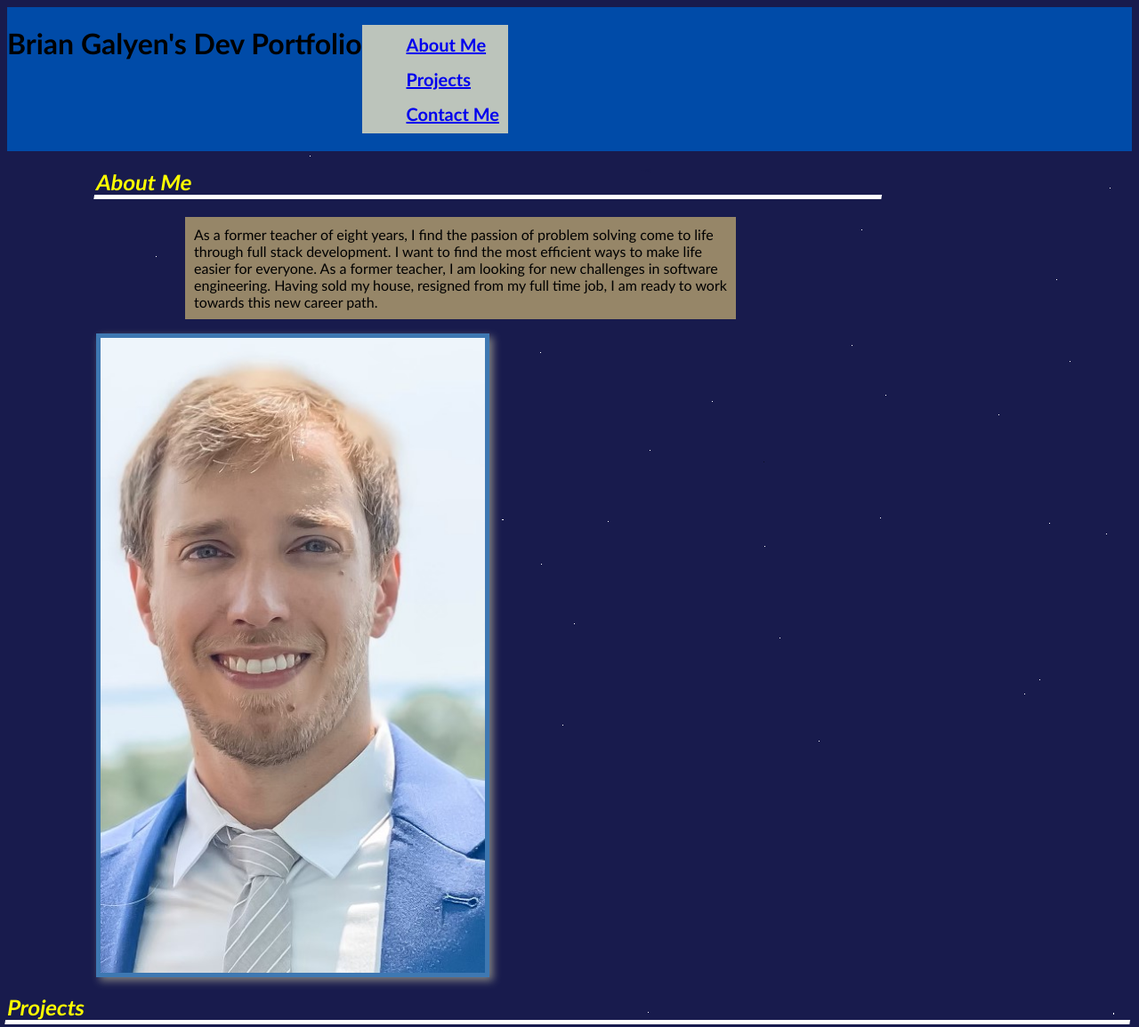
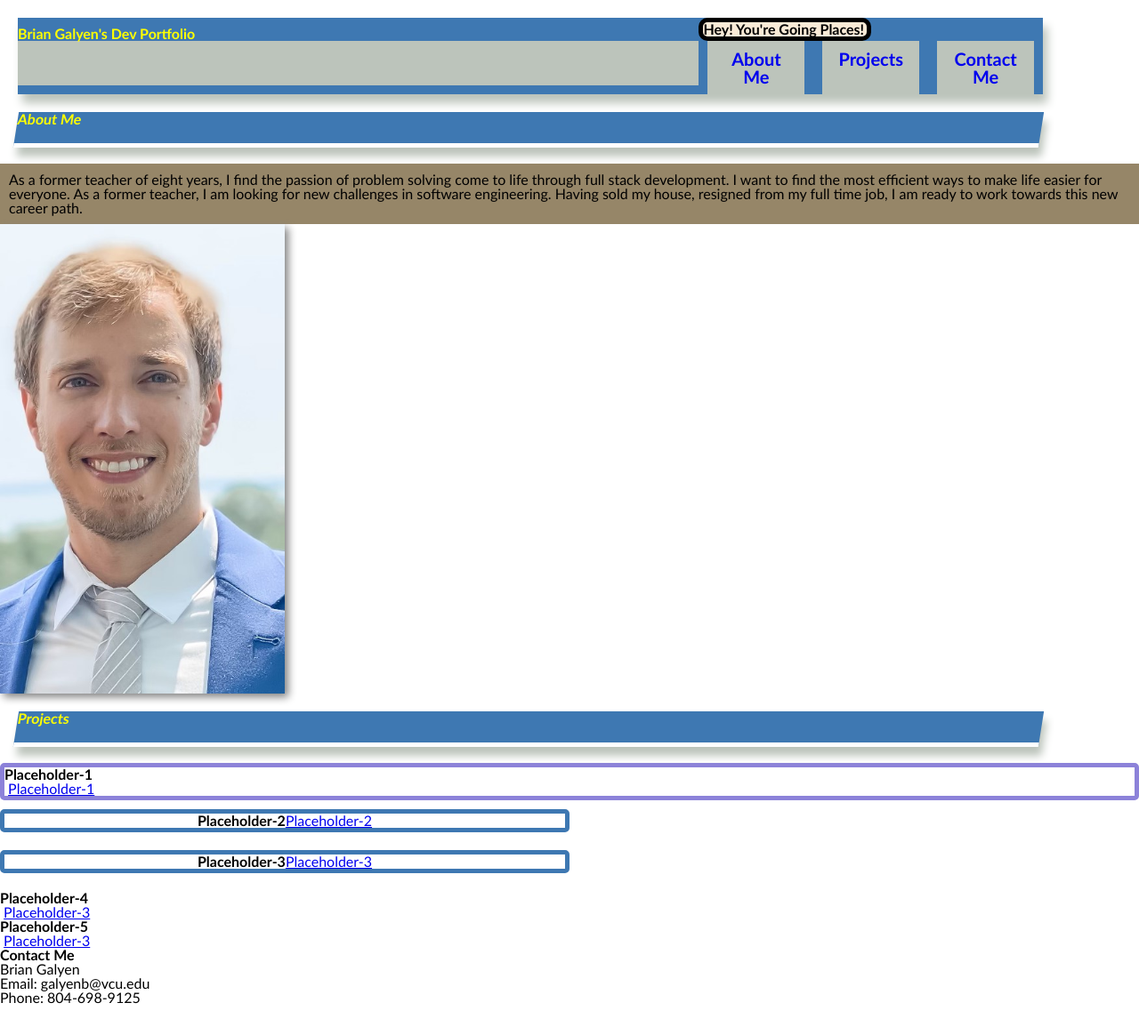
Before and after one commit to SeeYouThursday/Brian-Developer-Portfolio-C2, a plain HTML site: page index.html in a window 1280 px wide. Shown: the top 1155 px of the page at 89% size. After the commit the page ends 1131 px from the top, so only its background shows below. Drawn offline with Linux system fonts and the light colour scheme; files that its build step writes are made by us from their sources.

Commit message:
fixed flex in header - to do: fix layout of aside and main page

```diff
--- /dev/null
+++ b/css/reset.css
@@ -0,0 +1,29 @@
+* {
+  margin: 0;
+  padding: 0;
+  box-sizing: border-box;
+}
+
+html {
+  height: 100%;
+}
+
+body {
+  min-height: 100%;
+  line-height: 1;
+  font-family: sans-serif;
+}
+
+h1, h2, h3, h4, h5, h6 {
+  font-size: 100%;
+}
+
+input, select, option, optgroup, textarea, button,
+pre, code {
+  font-size: 100%;
+  font-family: inherit;
+}
+
+ol, ul {
+  list-style: none;
+}
--- a/css/styleredo.css
+++ b/css/styleredo.css
@@ -6,42 +6,76 @@
 
 body {
   font-family: "Gill Sans", "Gill Sans MT", Calibri, "Trebuchet MS", sans-serif;
-  background-image: url(../assets/images/backgroundbody.png);
+  /* background-image: url(../assets/images/backgroundbody.png); */
 }
 
 /* header styling */
 
 header {
+  /* set the flex-direction to row until browser gets smaller than 768px in media query at the bottom */
   display: flex;
   flex-direction: row;
-  align-items: flex-start;
-  background-color: #004ba8;
+  align-items: center;
+  box-shadow: 5px 10px 10px #bcc4bb;
+  margin: 20px;
+  width: 90%;
+  background-color: #3e78b2;
+  /* backdrop-filter: blur(50%); */
+}
+
+header h1 {
+  flex: 1 1 20px;
+  border-bottom: 50px solid #bcc4bb;
+  color: yellow;
 }
 
 /* nav styling */
 
-nav,
-h1 {
+/* nav {
   display: flex;
   flex-direction: column;
   align-items: flex-start;
   justify-content: safe;
+} */
+
+/* Hey! You're going places! */
+nav h2 {
+  text-orientation: sideways-right;
+  background-color: antiquewhite;
+  border: 5px solid;
+  border-radius: 10px;
+  width: 50%;
 }
 
+/* adjust width here to affect the background of the navbar */
 nav ul {
+  /* two below make the nav contents into a row */
+  display: flex;
+  flex-direction: row;
   list-style-type: none;
-  box-shadow: #bcc4bb 5px;
-  background-color: #bcc4bb;
+  width: 100%;
   font-size: 20px;
   font-weight: 900;
 }
 
+/* adjust width affects whole box for link here */
+nav ul li {
+  display: flex;
+  flex-wrap: wrap;
+  justify-content: safe;
+  /* align-items: flex-end; */
+  background-color: #bcc4bb;
+  padding: 10px;
+  margin-left: 10px;
+  margin-right: 10px;
+  width: 100%;
+}
+
 nav li a {
-  display: flex;
-  width: 100%;
-  margin: 5px;
-  padding: 5px;
+  flex: 1 1 400px;
   text-align: center;
+  text-decoration: none;
+  /* width does nothing of value here currently */
 }
 
 nav ul li:hover {
@@ -52,49 +86,88 @@ nav ul li:hover {
 
 .sectionLabels {
   border-bottom: 5px solid white;
+  width: 90%;
+  height: 40px;
+  margin: 18px;
   color: yellow;
   transform: skew(-9deg);
+  background-color: #3e78b2;
+  box-shadow: 5px 10px 10px #bcc4bb;
 }
 
 /* About Me Section Styling */
-#aboutMe {
-  position: relative;
-  left: 100px;
-  width: 70%;
-}
+/* aside {
+  float: left;
+  display: flex;
+  height: 100vh;
+
+}*/
 
 p {
+  flex: 1 1 1000px;
   background-color: #3e78b2;
   padding: 10px;
-  border: 100px #8c82d9;
   filter: sepia(100%);
 }
 
 /* selfie */
 #itsBrian {
-  flex: auto;
-  display: flex;
-  width: 50%;
-  height: 50%;
-  display: block;
-  border: 5px solid #3e78b2;
+  flex: 1 1 200px;
+  width: 25%;
+  height: 25%;
   filter: drop-shadow(4px 4px 5px gray);
-}
-
-img:hover {
-  filter: brightness(100%);
+  order: 2;
 }
 
 /* First Image - larger than other app imgs */
-/* #firstImage {
-} */
+#firstProject {
+  width: 100%;
+  height: 100%;
+  border: 5px solid #8c82d9;
+  border-radius: 5px;
+  margin-bottom: 10px;
+}
 
 /* Remaining Project Images Below */
+
+.leftProjects {
+  display: flex;
+  flex-wrap: wrap;
+  justify-content: center;
+  width: 50%;
+  border: 5px solid #3e78b2;
+  border-radius: 5px;
+  margin-bottom: 20px;
+}
 
 /* End Basic Styling - Begin Responsive Design */
 
 @media screen and (max-width: 768px) {
-  main {
+  header {
+    flex-direction: column;
+    min-width: 400px;
+  }
+
+  nav ul {
+    flex-direction: column;
+  }
+
+  aside {
+    height: fit-content;
+  }
+
+  aside img {
+    display: none;
+  }
+}
+
+@media screen and (max-width: 480px) {
+  header {
+    flex-direction: column;
+    min-width: 200px;
+  }
+
+  nav ul {
     flex-direction: column;
   }
 }
--- a/index.html
+++ b/index.html
@@ -5,6 +5,7 @@
     <meta name="viewport" content="width=device-width, initial-scale=1.0" />
     <title>Brian Galyen's Portfolio</title>
     <!-- change the stylesheet back to original before submission -->
+    <link rel="stylesheet" href="./assets/css/reset.css" />
     <link rel="stylesheet" href="./css/styleredo.css" />
   </head>
   <body>
@@ -13,6 +14,7 @@
       <h1>Brian Galyen's Dev Portfolio</h1>
       <nav>
         <!-- <img src="./assets/images/narutorun.gif" /> -->
+        <h2>Hey! You're Going Places!</h2>
         <ul>
           <li><a href="#aboutMe" hover="true">About Me</a></li>
           <li><a href="#projects">Projects</a></li>
@@ -23,9 +25,9 @@
 
     <main>
       <section id="aboutMe">
-        <article>
         <h2 class="sectionLabels">About Me</h2>
-          <p id="aboutMe">
+        <aside>
+          <p>
             As a former teacher of eight years, I find the passion of problem
             solving come to life through full stack development. I want to find
             the most efficient ways to make life easier for everyone.
@@ -36,40 +38,42 @@
           </p>
           <!-- insert selfie here -->
           <img src="./assets/images/selfimage.jpg" id="itsBrian" />
-        </article>
+        </aside>
       </section>
 
       <section id="projects">
         <h2 class="sectionLabels">Projects</h2>
       </section>
-      <section class="projectList" id="firstProject">
+      <section id="firstProject">
         <h3>Placeholder-1</h3>
         <img type="placeholder" src="" />
         <a href="placeholder">Placeholder-1</a>
       </section>
-
-      <section class="remainaingProjects projectList">
+      <!-- smaller project cards -->
+      <section class="smallerCards">
+        <section class="leftProjects">
           <h3>Placeholder-2</h3>
           <img type="placeholder" src="" />
           <a href="placeholder">Placeholder-2</a>
         </section>
 
-      <section class="remainaingProjects projectList">
+        <section class="leftProjects">
           <h3>Placeholder-3</h3>
           <img type="placeholder" src="" />
           <a href="placeholder">Placeholder-3</a>
         </section>
 
-      <section class="remainaingProjects projectList">
-        <h3>Placeholder-3</h3>
+        <section class="rightProjects">
+          <h3>Placeholder-4</h3>
           <img type="placeholder" src="" />
           <a href="placeholder">Placeholder-3</a>
         </section>
 
-      <section class="remainaingProjects projectList">
-        <h3>Placeholder-3</h3>
+        <section class="rightProjects">
+          <h3>Placeholder-5</h3>
           <img type="placeholder" src="" />
           <a href="placeholder">Placeholder-3</a>
+        </section>
       </section>
     </main>
 
```
Lines whose indentation alone changed are shown as unchanged.
